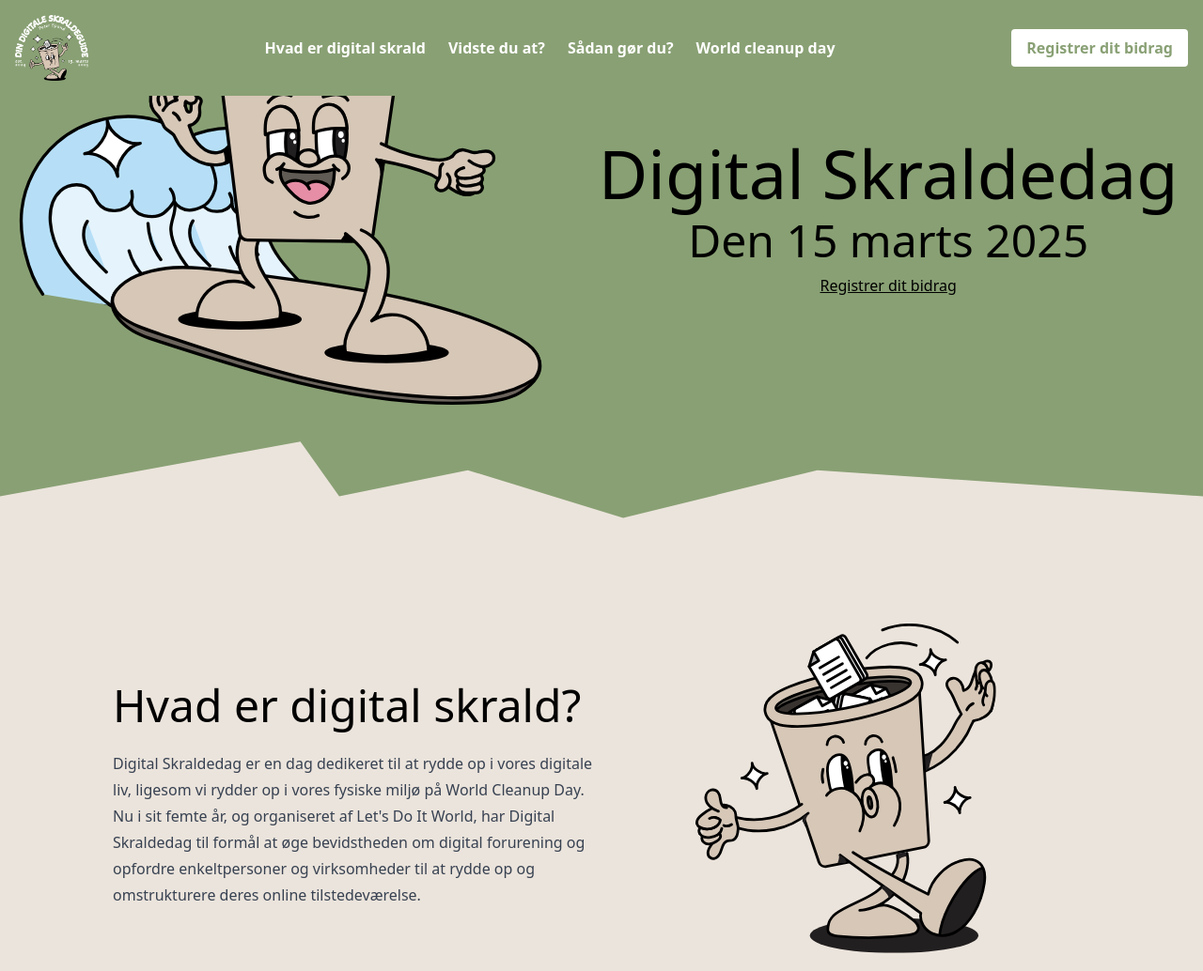
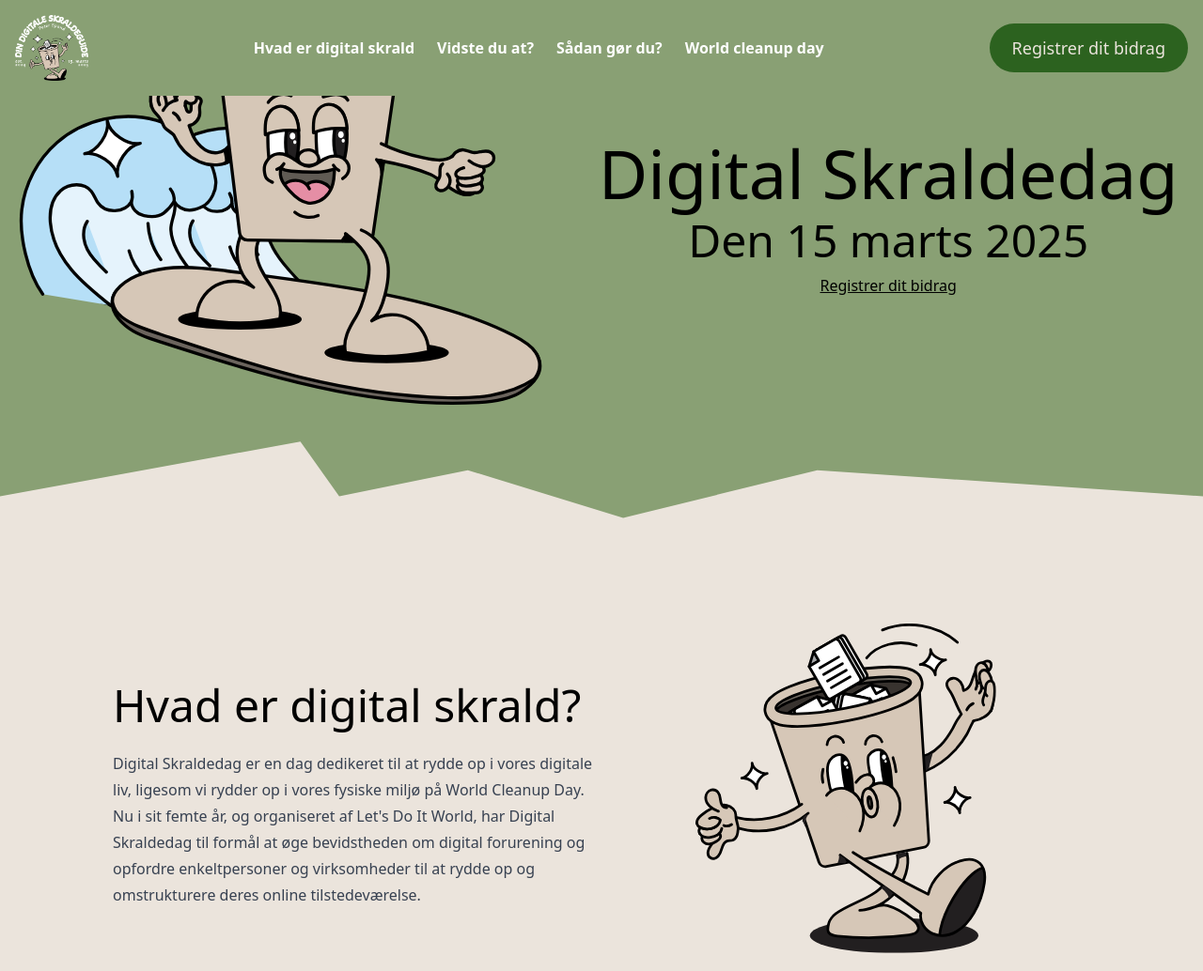
Before and after one commit to trla0001/digitalskraldespand, an Astro site: page / in a window 1280 px wide. Shown: the top 1034 px of the page at 94% size. Built offline with nearby package versions, Linux system fonts and the light colour scheme; Astro itself is replaced by a stand-in of ours; a web font is replaced by a local one.

Commit message:
knap i header korrekt

```diff
--- a/src/components/Header.astro
+++ b/src/components/Header.astro
@@ -1,6 +1,7 @@
 ---
 import { Image } from "astro:assets";
 import skralde_logobaggrund from "../assets/images/skralde_logobaggrund.webp";
+import Link from "./Link.astro";
 ---
 
 <div x-data="{ open: false }" class="fixed top-0 left-0 w-full bg-[#89A074] text-white z-50 p-4">
@@ -22,7 +23,7 @@ import skralde_logobaggrund from "../assets/images/skralde_logobaggrund.webp";
 
     <!-- Button in the right side -->
     <div class="hidden lg:block">
-      <button class="bg-white text-[#89A074] px-4 py-2 rounded font-bold hover:bg-gray-200">Registrer dit bidrag</button>
+       <Link href="#Registrerbidrag" target="_blank" variant="button">Registrer dit bidrag</Link>
     </div>
 
     <!-- Burger Menu Button (Visible on mobile) -->
@@ -39,6 +40,6 @@ import skralde_logobaggrund from "../assets/images/skralde_logobaggrund.webp";
     <a href="#" class="block px-4 py-2 hover:bg-green-800">Vidste du at?</a>
     <a href="#" class="block px-4 py-2 hover:bg-green-800">Sådan gør du?</a>
     <a href="#" class="block px-4 py-2 hover:bg-green-800">World cleanup day</a>
-    <button class="block w-full text-left px-4 py-2 mt-4 bg-white text-yellow-500 font-bold hover:bg-gray-200">Registrer dit bidrag</button>
+    <Link href="#Registrerbidrag" target="_blank" variant="button">Registrer dit bidrag</Link>
   </div>
 </div>
```
